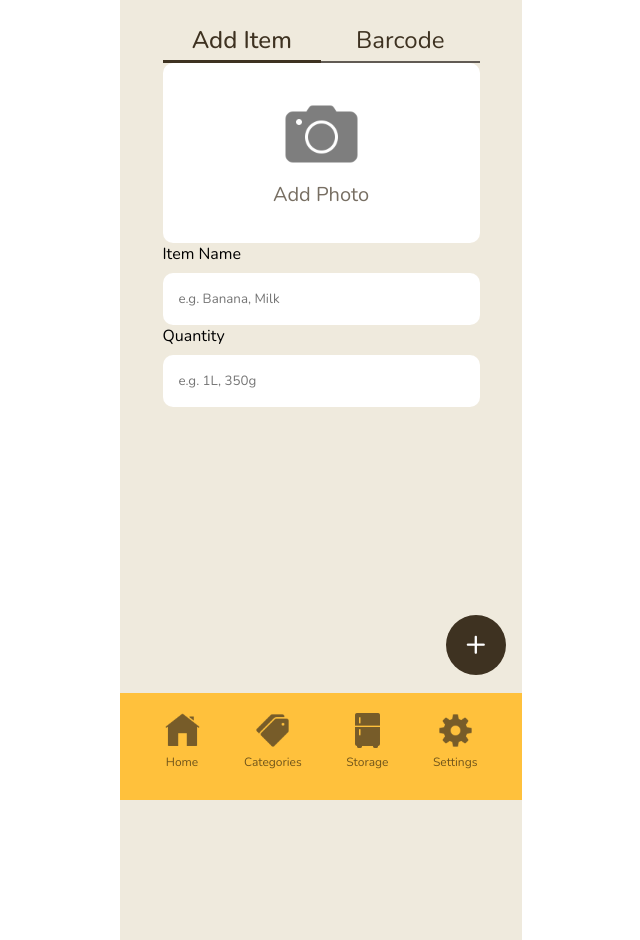
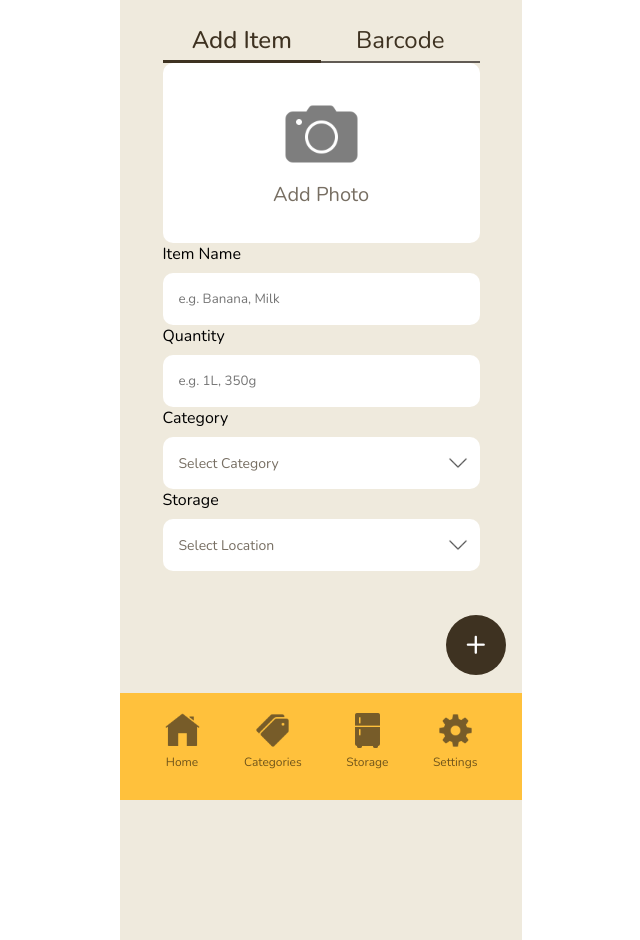
Before and after one commit to siljasihvo/easy-kitchen-frontend, a Vue app: page /add-item in a window 1280 px wide. Shown: the whole page, without its empty margins (319-959 px from the left). Built offline with nearby package versions, Linux system fonts and the light colour scheme.

Commit message:
Add BaseSelect component

```diff
--- a/src/components/AddItem.vue
+++ b/src/components/AddItem.vue
@@ -1,10 +1,38 @@
 <script setup>
 import AddPhoto from "./AddPhoto.vue";
 import BaseInput from "./BaseInput.vue";
+import BaseSelect from "./BaseSelect.vue";
+
+const categoryList = [
+	"Meat",
+	"Fruit",
+	"Vegetables",
+	"Canned Food",
+	"Snacks",
+	"Frozen Food",
+	"Dairy",
+];
+
+const storageList = [
+	"Fridge",
+	"Freezer",
+	"Freezer 2",
+	"Cupboard",
+	"Pantry",
+	"Other",
+];
 </script>
 
 <template>
 	<AddPhoto />
 	<BaseInput label="Item Name" placeholder="e.g. Banana, Milk" />
 	<BaseInput label="Quantity" placeholder="e.g. 1L, 350g" />
+	<BaseSelect
+		label="Category"
+		defaultText="Select Category"
+		:options="categoryList" />
+	<BaseSelect
+		label="Storage"
+		defaultText="Select Location"
+		:options="storageList" />
 </template>
--- /dev/null
+++ b/src/components/BaseSelect.vue
@@ -0,0 +1,116 @@
+<script setup>
+import { ref } from "vue";
+
+const props = defineProps({
+	label: String,
+	defaultText: String,
+	options: Array,
+});
+
+const isOpen = ref(false);
+
+const selectedOption = ref(props.defaultText);
+
+const toggleDropdown = () => {
+	isOpen.value = !isOpen.value;
+};
+
+const selectOption = (option) => {
+	selectedOption.value = option;
+	isOpen.value = false;
+};
+</script>
+
+<template>
+	<div class="dropdown-wrapper">
+		<label>{{ label }}</label>
+
+		<section class="container" @click="toggleDropdown">
+			<p>{{ selectedOption }}</p>
+
+			<img
+				src="../assets/icons/chevron.svg"
+				alt="dropdown icon"
+				:class="{ open: isOpen }" />
+		</section>
+
+		<ul v-if="isOpen" class="dropdown-menu">
+			<li v-for="item in options" :key="item" @click="selectOption(item)">
+				{{ item }}
+			</li>
+		</ul>
+	</div>
+</template>
+
+<style scoped>
+.dropdown-wrapper {
+	position: relative;
+	width: 100%;
+}
+
+.container {
+	display: flex;
+	justify-content: space-between;
+	align-items: center;
+	background-color: var(--cards);
+	border-radius: 10px;
+	width: 100%;
+	box-sizing: border-box;
+	padding: 5px 12px 5px 0px;
+	cursor: pointer;
+}
+
+label {
+	margin-bottom: 8px;
+	display: block;
+}
+
+p {
+	padding: 11.5px 16px;
+	opacity: 0.7;
+	font-size: 14px;
+}
+
+img {
+	width: 20px;
+	height: 20px;
+	opacity: 0.7;
+	transform: rotate(90deg);
+	transition: transform 0.3s;
+}
+
+img.open {
+	transform: rotate(-90deg);
+}
+
+.dropdown-menu {
+	position: absolute;
+	top: 100%;
+	left: 0;
+	right: 0;
+	background-color: var(--cards);
+	border-radius: 10px;
+	margin-top: 4px;
+	padding: 0;
+	list-style: none;
+	z-index: 10;
+	overflow: hidden;
+}
+
+.dropdown-menu li {
+	padding: 12px 16px;
+	font-size: 14px;
+	opacity: 0.8;
+	cursor: pointer;
+	border-bottom: 1px solid rgba(0, 0, 0, 0.05);
+}
+
+.dropdown-menu li:last-child {
+	border-bottom: none;
+}
+
+.dropdown-menu li:hover {
+	background-color: rgba(0, 0, 0, 0.05);
+	opacity: 1;
+}
+</style>
```
